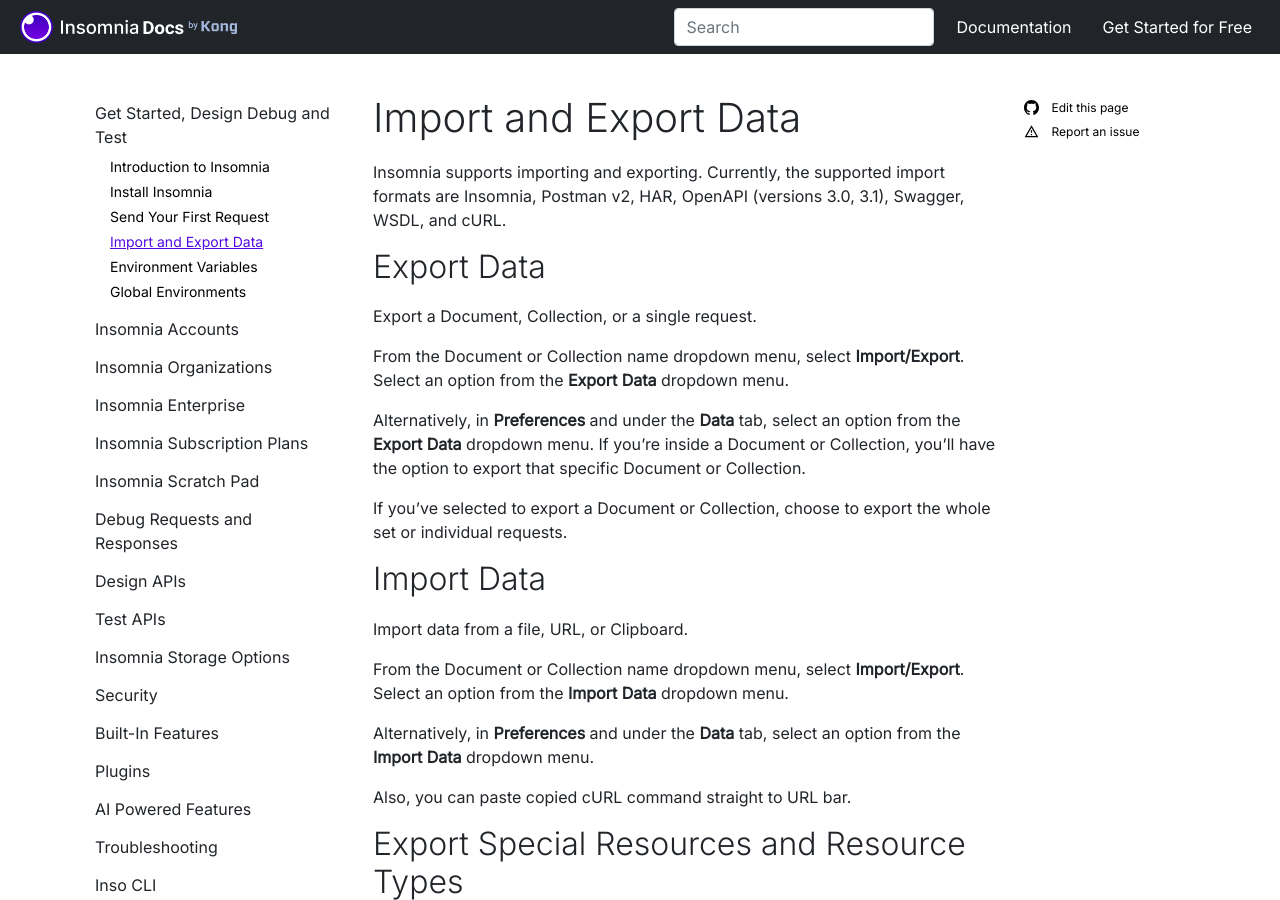
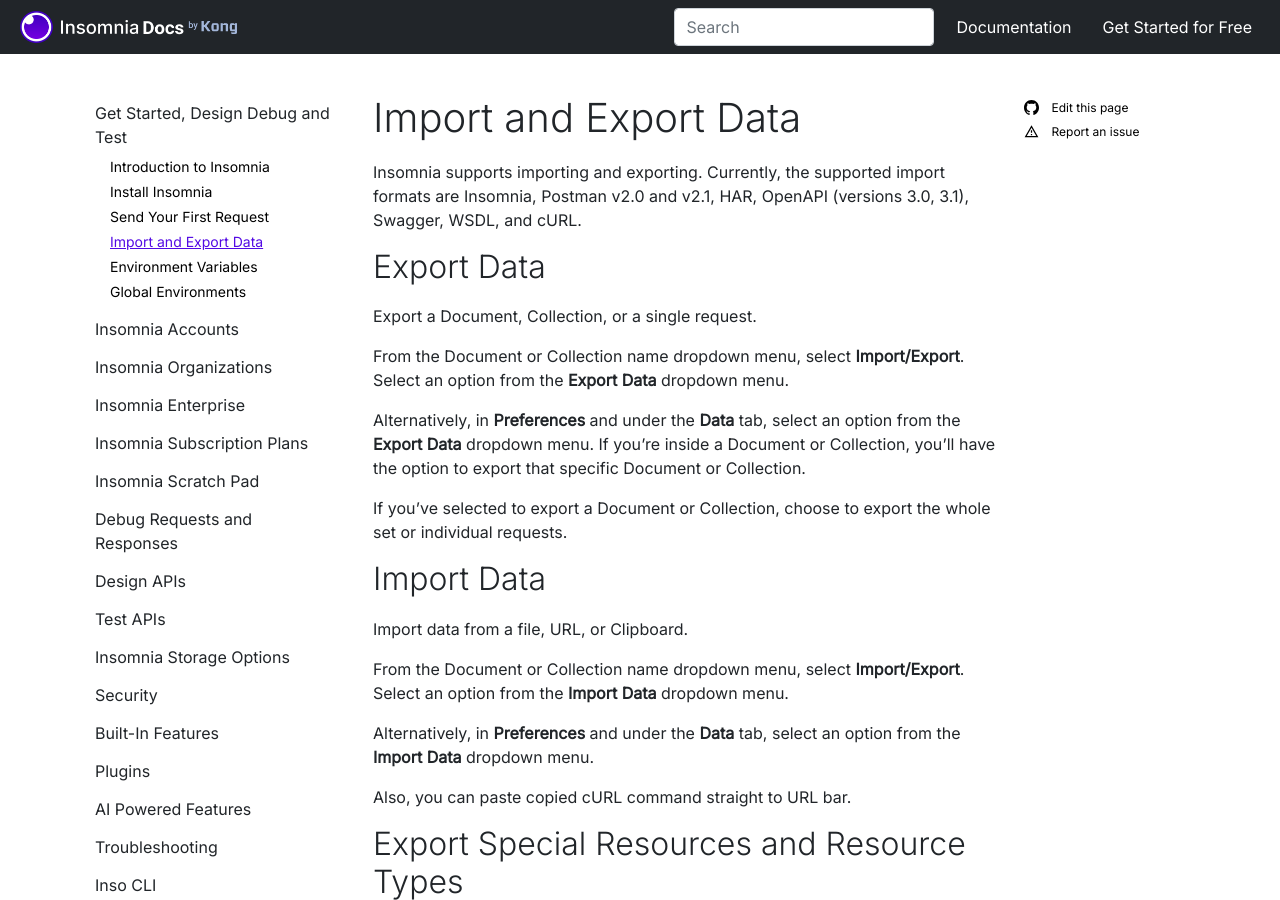
Before and after one commit to Kong/insomnia-docs, a Jekyll site: the page built from docs/insomnia/import-export-data.md, in a window 1280 px wide and 900 px high. Built offline with Jekyll 4.4.1, drawn with Linux system fonts in a browser that asks for light colours; comment, search, counter and statistics services are not loaded.

Commit message:
Update import-export-dataTicket#2099.md
Added quick fix before overhaul of doc in 11.5

```diff
--- a/docs/insomnia/import-export-data.md
+++ b/docs/insomnia/import-export-data.md
@@ -5,7 +5,7 @@
 category-url: get-started
 ---
 
-Insomnia supports importing and exporting. Currently, the supported import formats are Insomnia, Postman v2, HAR, OpenAPI (versions 3.0, 3.1), Swagger, WSDL, and cURL.
+Insomnia supports importing and exporting. Currently, the supported import formats are Insomnia, Postman v2.0 and v2.1, HAR, OpenAPI (versions 3.0, 3.1), Swagger, WSDL, and cURL.
 
 ## Export Data
 
```
